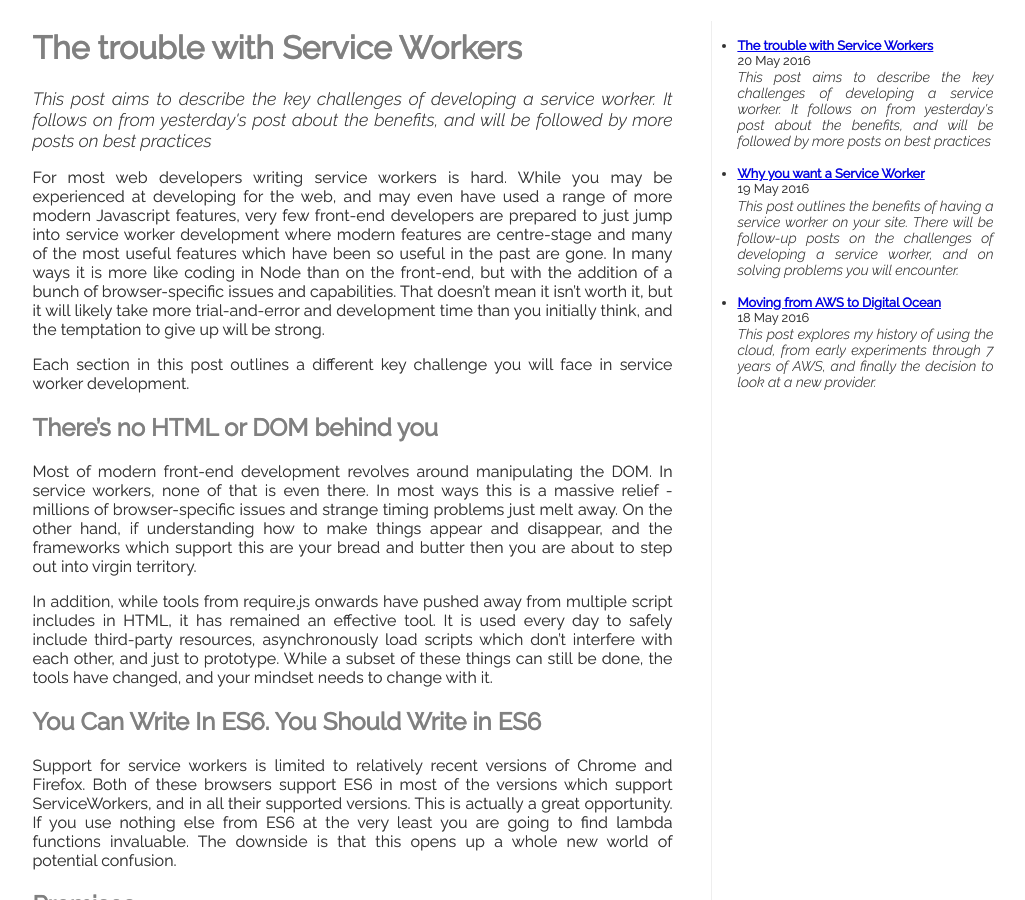
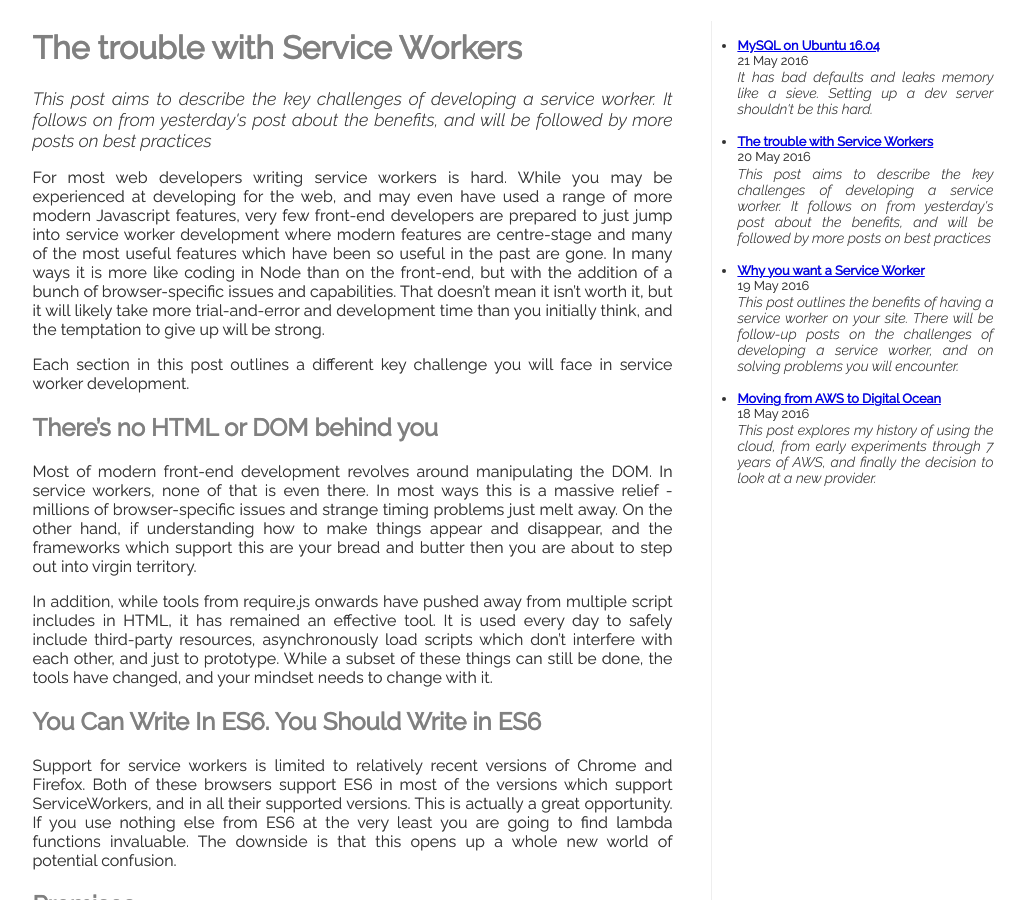
Before and after one commit to notak/notak.github.io, a Jekyll site: the page built from _posts/2016-05-20-service-workers-2.md, in a window 1280 px wide and 900 px high. Shown: the whole window, without its empty margins (127-1152 px from the left). Built offline with Jekyll 4.4.1, drawn with Linux system fonts in a browser that asks for light colours; some of the changed lines change nothing that is shown.

Commit message:
new post

```diff
--- a/_posts/2016-05-20-service-workers-2.md
+++ b/_posts/2016-05-20-service-workers-2.md
@@ -2,7 +2,6 @@
 title: "The trouble with Service Workers"
 summary: "This post aims to describe the key challenges of developing a service worker. It follows on from yesterday's post about the benefits, and will be followed by more posts on best practices"
 layout: default
-redirect_from: "/"
 ---
 
 For most web developers writing service workers is hard.  While you may be experienced at developing for the web, and may even have used a range of more modern Javascript features, very few front-end developers are prepared to just jump into service worker development where modern features are centre-stage and many of the most useful features which have been so useful in the past are gone. In many ways it is more like coding in Node than on the front-end, but with the addition of a bunch of browser-specific issues and capabilities. That doesn't mean it isn't worth it, but it will likely take more trial-and-error and development time than you initially think, and the temptation to give up will be strong.
--- /dev/null
+++ b/_posts/2016-05-21-mysql-on-ubuntu-16.04.md
@@ -0,0 +1,28 @@
+---
+title: "MySQL on Ubuntu 16.04"
+summary: "It has bad defaults and leaks memory like a sieve. Setting up a dev server shouldn't be this hard."
+layout: default
+redirect_from: "/"
+---
+
+If you are trying to run MySQL on an even remotely small server running Ubuntu 16.04 you might be experiencing some issues. Say for example you are trying to run a database as a small part of a web application on a test server with 1gb of memory. It's fair to expect that small part to run in a couple of hundred megs at most right? With a default install on 16.04 you'll be lucky if it runs at all. There are couple of reasons for this. One fairly long-standing and easy to fix, and one obscure, and hopefully just an update away from resolution.
+
+## MySQL versions from 5.6 onwards are just plain greedy
+
+The first is that MySQL versions from 5.6 onwards (on Ubuntu at least) are just plain greedy with their default installs. This manifests in a couple of key ways:
+
+*Performance schema is enabled by default*. This is excellent news for dedicated servers with a decent amount of ram. At the cost of just a couple of hundred megs you get great information about how your server is performing, which is just what you need when you have 4gb of RAM dedicated to your database and want to tune as much performance as possible out of it. Ironically the performance schema output can even tell you what happened to all the RAM. If you are running a dev instance, or any kind of shared workload instance, you will want to include `performance_schema = off` in the `[mysqld]` section of your config.
+
+*Innodb buffer pool is too big*. Actually, if you are running a dedicated instnce innodb buffer pool is far too small, since the recommendation is around 70-80% of available memory, but for dev purposes it is crazily large. I have no idea how they managed to managed to come up with a value that suits nobody, but they sure hit the sweet spot. On a 512M machine the innodb buffer pool is set to grab 128M. I'm not sure whether this is a static default or it goes for a quarter of available memory, but either way it's more than you have to spare. You'll want to add `innodb_buffer_pool_size=32M` (or thereabouts) to the `[mysqld]` section of your config.
+
+Overall this is crazy, and exactly where the Debian and Ubuntu packagers could be adding value. They should take the approach that the vast majority of default installs are shared instances and optimize accordingly. If you are running a large dedicated instance and couldn't be bothered to tune it all then your performance is going to suck anyway, and you are incredibly unlikely to actually look at the output of the performance schema. The alternative would be to ask in the install process how much system memory you want to dedicate to the mysql server and adjust accordingly, though to be honest I think that would be a waste of time.
+
+## There is a memory leak
+
+Versions 5.7.8 thru 5.7.13 of MySQL have a memory issue. It looks like more of a crazy over-allocation than a leak as such, and in practice it gets worse for a few hours and then stabilizes, but the number it stabilizes at is pretty high. Unfortunately Ubuntu 16.04 runs 5.7.12 and is therefore affected. The solution is probably to jump a couple of minor versions in an update, but it's not wise to bank on this happening.
+
+So what's the solution? Depends on your needs really. You could just add the 15.10 repos to get access to MySQL 5.6 packages and then downgrade, or look for a PPA and manually install. I've chosen to just follow the workaround suggested in the bug report for now, but memory usage for me is hovering around the 350-400M point, so whether you choose to do that or not really depends on your needs.
+
+## Why this matters
+
+It matters because it's wasted half my day, on something incredibly minor. Making it this difficult to use a common component on Ubuntu is going to drive me away from Ubuntu. And throwing in random bugs is going to drive me away from MySQL. A lot of blogs on the topic recommend just switching to MariaDB, and the only reason I don't already use Postgres is because I find it more fiddly. It's probably not wise to expect that inertia to last.
```
